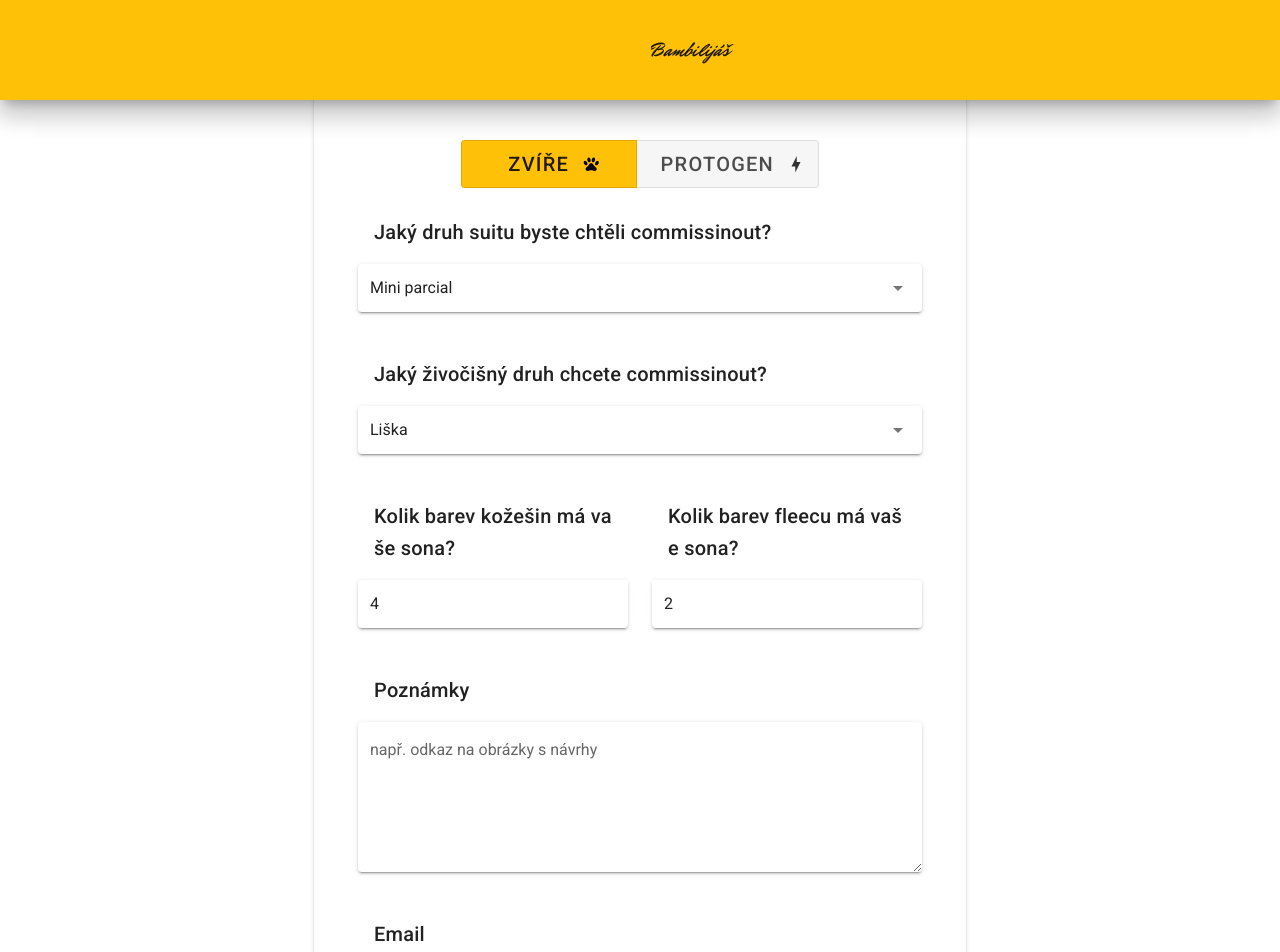
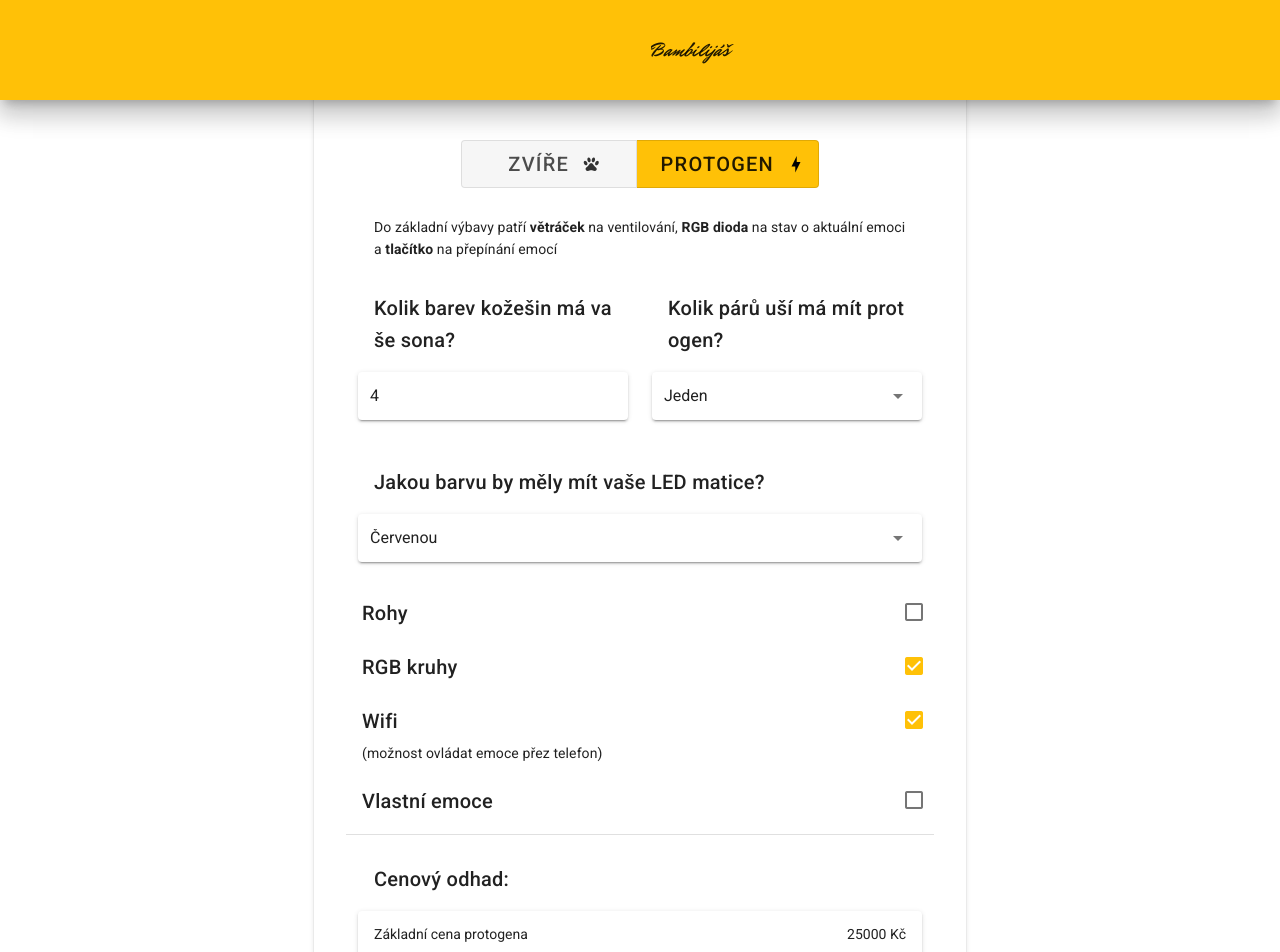
Before and after one commit to MadChipmunk03/fursuitWeb2, a Vue app: page /form in a window 1280 px wide. Shown: the top 952 px of the page. Built offline with nearby package versions, Linux system fonts and the light colour scheme.

Commit message:
protogen form

```diff
--- a/src/components/PriceQuote/AnimalForm.vue
+++ b/src/components/PriceQuote/AnimalForm.vue
@@ -1,30 +1,30 @@
 <template>
   <v-container>
-    <v-card-title class="form-input-title">{{ $t('priceQuote.animal.suitTitile') }}</v-card-title>
+    <v-card-title class="break-with-word">{{ $t('priceQuote.animal.suitTitile') }}</v-card-title>
     <v-select v-model="formVals.suit.value" :items="formVals.suit.values" solo />
 
-    <v-card-title class="form-input-title">{{ $t('priceQuote.animal.animalTitle') }}</v-card-title>
+    <v-card-title class="break-with-word">{{ $t('priceQuote.animal.animalTitle') }}</v-card-title>
     <v-select v-model="formVals.animal.value" :items="formVals.animal.values" solo />
 
     <v-row>
       <v-col cols="12" md="6">
-        <v-card-title class="form-input-title">{{ $t('priceQuote.animal.furTitle') }}</v-card-title>
+        <v-card-title class="break-with-word">{{ $t('priceQuote.animal.furTitle') }}</v-card-title>
         <ValidationProvider name="fur" rules="minmax:1,8" v-slot="{ errors }">
           <v-text-field v-model="formVals.fur" :error-messages="errors" type="number" solo />
         </ValidationProvider>
       </v-col>
       <v-col cols="12" md="6">
-        <v-card-title class="form-input-title">{{ $t('priceQuote.animal.fleeceTitle') }}</v-card-title>
+        <v-card-title class="break-with-word">{{ $t('priceQuote.animal.fleeceTitle') }}</v-card-title>
         <ValidationProvider name="fleece" rules="minmax:1,5" v-slot="{ errors }">
           <v-text-field v-model="formVals.fleece" :error-messages="errors" type="number" solo />
         </ValidationProvider>
       </v-col>
     </v-row>
 
-    <v-card-title class="form-input-title">{{ $t('priceQuote.animal.notesTitle') }}</v-card-title>
+    <v-card-title class="break-with-word">{{ $t('priceQuote.animal.notesTitle') }}</v-card-title>
     <v-textarea v-model="formVals.notes" :label="$t('priceQuote.animal.notesLabel')" solo />
 
-    <v-card-title class="form-input-title">Email</v-card-title>
+    <v-card-title class="break-with-word">Email</v-card-title>
     <ValidationProvider name="email" rules="required|email" v-slot="{ errors }">
       <v-text-field
         v-model="formVals.email"
@@ -124,7 +124,7 @@ export default Vue.extend({
 </script>
 
 <style scope lang="scss">
-.form-input-title {
+.break-with-word {
   word-break: break-word;
 }
 </style>
--- a/src/components/PriceQuote/FormSelect.vue
+++ b/src/components/PriceQuote/FormSelect.vue
@@ -19,12 +19,15 @@ export default Vue.extend({
   name: 'FormSelect',
   data() {
     return {
-      selectedForm: 'animal',
+      selectedForm: 'protogen',
     };
   },
   watch: {
-    selectedForm(newVal): void {
-      this.$emit('selected-form', newVal);
+    selectedForm: {
+      handler(newVal): void {
+        this.$emit('selected-form', newVal);
+      },
+      immediate: true,
     },
   },
 });
--- a/src/components/PriceQuote/protogenForm.vue
+++ b/src/components/PriceQuote/protogenForm.vue
@@ -1,20 +1,37 @@
 <template>
   <v-container>
+    <v-card-subtitle v-html="defaultEquipment" />
+
     <v-row>
       <v-col cols="12" md="6">
-        <v-card-title class="form-input-title">{{ $t('priceQuote.protogen.furTitle') }}</v-card-title>
+        <v-card-title class="break-with-word">{{ $t('priceQuote.protogen.furTitle') }}</v-card-title>
         <ValidationProvider name="fur" rules="minmax:1,8" v-slot="{ errors }">
           <v-text-field v-model="formVals.fur" :error-messages="errors" type="number" solo />
         </ValidationProvider>
       </v-col>
       <v-col cols="12" md="6">
-        <v-card-title class="form-input-title">{{ $t('priceQuote.protogen.numOfEarsTitle') }}</v-card-title>
-        <v-select v-model="formVals.numOfEars.value" :items="formVals.numOfEars.values" solo />
+        <v-card-title class="break-with-word">{{ $t('priceQuote.protogen.earsTitle') }}</v-card-title>
+        <v-select v-model="formVals.ears.value" :items="formVals.ears.values" solo />
       </v-col>
     </v-row>
 
-    <v-card-title class="form-input-title">{{ $t('priceQuote.protogen.matrixColorTitle') }}</v-card-title>
+    <v-card-title class="break-with-word">{{ $t('priceQuote.protogen.matrixColorTitle') }}</v-card-title>
     <v-select v-model="formVals.matrixColor.value" :items="formVals.matrixColor.values" solo />
+
+    <v-container v-for="checkbox in checkboxes" :key="checkbox.title" class="pa-0">
+      <v-row class="pa-0">
+        <v-card-title>
+          {{ checkbox.title }}
+        </v-card-title>
+        <v-spacer></v-spacer>
+        <v-checkbox v-model="checkbox.value" />
+      </v-row>
+      <v-row class="pa-0">
+        <v-card-subtitle v-if="checkbox?.subtitle" class="break-with-word pt-0 mt-n3">
+          ({{ checkbox.subtitle }})
+        </v-card-subtitle>
+      </v-row>
+    </v-container>
   </v-container>
 </template>
 
@@ -27,20 +44,95 @@ export default Vue.extend({
   components: { ValidationProvider },
   data() {
     return {
+      defaultEquipment: this.$t('priceQuote.protogen.defaultEquipment'),
       formVals: {
         fur: 4,
         matrixColor: {
           value: this.$t('priceQuote.protogen.matrixColorVals[0]'),
           values: this.$t('priceQuote.protogen.matrixColorVals'),
         },
-        numOfEars: {
-          value: this.$t('priceQuote.protogen.numOfEarsVals[0]'),
-          values: this.$t('priceQuote.protogen.numOfEarsVals'),
+        ears: {
+          value: this.$t('priceQuote.protogen.earsVals[0]'),
+          values: this.$t('priceQuote.protogen.earsVals'),
+        },
+        horns: {
+          title: this.$t('priceQuote.protogen.hornsTitle'),
+          value: false,
+        },
+        rgbRings: {
+          title: this.$t('priceQuote.protogen.rgbRingsTitle'),
+          value: true,
+        },
+        wifi: {
+          title: this.$t('priceQuote.protogen.wifiTitle'),
+          subtitle: this.$t('priceQuote.protogen.wifiSubtitle'),
+          value: true,
+        },
+        customEmotion: {
+          title: this.$t('priceQuote.protogen.customEmotionTitle'),
+          value: false,
         },
       },
     };
   },
+  watch: {
+    formVals: {
+      handler(formVals) {
+        const furVal = +formVals.fur;
+        const earsVal = formVals.ears.value;
+        const hornsValStr = formVals.horns.value ? this.$t('general.yes') : this.$t('general.no');
+        const rgbRingsValStr = formVals.rgbRings.value ? this.$t('general.yes') : this.$t('general.no');
+        const wifiValStr = formVals.wifi.value ? this.$t('general.yes') : this.$t('general.no');
+        const customEmotionValStr = formVals.customEmotion.value ? this.$t('general.yes') : this.$t('general.no');
+
+        const protogenCost = 25_000;
+        const furCost = furVal > 4 ? (furVal - 4) * 1000 : 0;
+        const earsCost = earsVal === this.$t('priceQuote.protogen.earsVals[0]') ? 0 : 1000;
+        const hornsCost = formVals.horns.value ? 200 : 0;
+        const rgbRingsCost = formVals.rgbRings.value ? 200 : 0;
+        const wifiCost = formVals.wifi.value ? 0 : -1000;
+        const customEmotionCost = formVals.customEmotion.value ? 500 : 0;
+
+        const currency = this.$t('priceQuote.priceQuote.currencyCzk');
+
+        const formObj = {
+          tableItems: [
+            { item: `${this.$t('priceQuote.protogen.protogenTable')}`, price: `${protogenCost} ${currency}` },
+            { item: `${this.$t('priceQuote.protogen.furTable')} (${furVal})`, price: `${furCost} ${currency}` },
+            { item: `${this.$t('priceQuote.protogen.earsTable')} (${earsVal})`, price: `${earsCost} ${currency}` },
+            {
+              item: `${this.$t('priceQuote.protogen.hornsTable')} (${hornsValStr})`,
+              price: `${hornsCost} ${currency}`,
+            },
+            {
+              item: `${this.$t('priceQuote.protogen.rgbRingsTable')} (${rgbRingsValStr})`,
+              price: `${rgbRingsCost} ${currency}`,
+            },
+            { item: `${this.$t('priceQuote.protogen.wifiTable')} (${wifiValStr})`, price: `${wifiCost} ${currency}` },
+            {
+              item: `${this.$t('priceQuote.protogen.customEmotionTable')} (${customEmotionValStr})`,
+              price: `${customEmotionCost} ${currency}`,
+            },
+          ],
+          totalCost: protogenCost + furCost + earsCost + hornsCost + rgbRingsCost + wifiCost + customEmotionCost,
+          emailVals: {},
+        };
+        this.$emit('form-obj', formObj);
+      },
+      immediate: true,
+      deep: true,
+    },
+  },
+  computed: {
+    checkboxes(): Array<any> {
+      return (({ horns, rgbRings, wifi, customEmotion }) => [horns, rgbRings, wifi, customEmotion])(this.formVals);
+    },
+  },
 });
 </script>
 
-<style scope lang="scss"></style>
+<style scope lang="scss">
+.break-with-word {
+  word-break: break-word;
+}
+</style>
--- a/src/locales/cz.json
+++ b/src/locales/cz.json
@@ -24,13 +24,31 @@
       "emailLabel": "jardanovak@seznam.cz"
     },
     "protogen": {
+      "defaultEquipment": "Do základní výbavy patří <b>větráček</b> na ventilování, <b>RGB dioda</b> na stav o aktuální emoci a <b>tlačítko</b> na přepínání emocí",
+      "protogenTable": "Základní cena protogena",
+
+      "furTable": "Barvy kožešin",
       "furTitle": "Kolik barev kožešin má vaše sona?",
 
       "matrixColorTitle": "Jakou barvu by měly mít vaše LED matice?",
       "matrixColorVals": ["Červenou", "Zelenou", "Modrou"],
 
-      "numOfEarsTitle": "Kolik párů uší má mít protogen?",
-      "numOfEarsVals": ["Jeden", "Dva"]
+      "earsTable": "Počet párů uší",
+      "earsTitle": "Kolik párů uší má mít protogen?",
+      "earsVals": ["Jeden", "Dva"],
+
+      "hornsTable": "Rohy",
+      "hornsTitle": "Rohy",
+
+      "rgbRingsTable": "RGB kruhy",
+      "rgbRingsTitle": "RGB kruhy",
+
+      "wifiTable": "Wifi",
+      "wifiTitle": "Wifi",
+      "wifiSubtitle": "možnost ovládat emoce přez telefon",
+
+      "customEmotionTable": "Vlastní emoce",
+      "customEmotionTitle": "Vlastní emoce"
     },
     "priceQuote": {
       "title": "Cenový odhad: ",
@@ -39,6 +57,10 @@
     },
     "sendBtn": "Odeslat poptávku"
   },
+  "general": {
+    "yes": "Ano",
+    "no": "ne"
+  },
   "validations": {
     "required": "pole je povinné",
     "email": "email není platný",
--- a/src/locales/en.json
+++ b/src/locales/en.json
@@ -24,13 +24,33 @@
       "emailLabel": "johnsmith@gmail.com"
     },
     "protogen": {
+      "defaultEquipment": "The default quipment includes <b>fan</b> for airflow support, <b>RGB diode</b> for status about current emotion and <b>button</b> to switch between different emotions",
+      "protogenTable": "Base cost of protogen",
+
+      "fleeceTable": "Fleece colors",
+
+      "furTable": "Fur colors",
       "furTitle": "How many colors of fur should your sona have?",
 
       "matrixColorTitle": "What color should your led matrix have?",
       "matrixColorVals": ["Red", "Green", "Blue"],
 
-      "numOfEarsTitle": "How many pairs of ears should your protogen have?",
-      "numOfEarsVals": ["One", "Two"]
+      "earsTable": "Number of pairs of ears",
+      "earsTitle": "How many pairs of ears should your protogen have?",
+      "earsVals": ["One", "Two"],
+
+      "hornsTable": "Horns",
+      "hornsTitle": "Horns",
+
+      "rgbRingsTable": "RGB rings",
+      "rgbRingsTitle": "RGB rings",
+
+      "wifiTable": "Wifi",
+      "wifiTitle": "Wifi",
+      "wifiSubtitle": "ability to control emotions with your phone",
+
+      "customEmotionTable": "Custom emotion",
+      "customEmotionTitle": "Custom emotion"
     },
     "priceQuote": {
       "title": "Price quote: ",
@@ -39,6 +59,10 @@
     },
     "sendBtn": "Send quote"
   },
+  "general": {
+    "yes": "Yes",
+    "no": "No"
+  },
   "validations": {
     "required": "field is required",
     "email": "email is not valid",
--- a/src/views/PriceQuoteView.vue
+++ b/src/views/PriceQuoteView.vue
@@ -9,7 +9,7 @@
 
           <!-- Form -->
           <AnimalForm v-if="selectedForm === 'animal'" @form-obj="tableContent = $event" />
-          <ProtogenForm v-if="selectedForm === 'protogen'" @form-obj="tableContent = $event"/>
+          <ProtogenForm v-if="selectedForm === 'protogen'" @form-obj="tableContent = $event" />
 
           <v-divider />
 
@@ -42,15 +42,13 @@ export default Vue.extend({
   components: { FormSelect, AnimalForm, ProtogenForm, FormTable, BForm },
   data() {
     return {
-      selectedForm: 'animal',
+      selectedForm: '',
       tableContent: {} as any,
     };
   },
   methods: {
     sendForm() {
       emailjs.send('service_gmail_peta', 'template_bambi_animal', this.tableContent.emailVals, 'XOcIETAYuZScgoUa-');
-      console.log('☣', this.tableContent.emailVals);
-      console.log('sending form...');
     },
   },
 });
```
